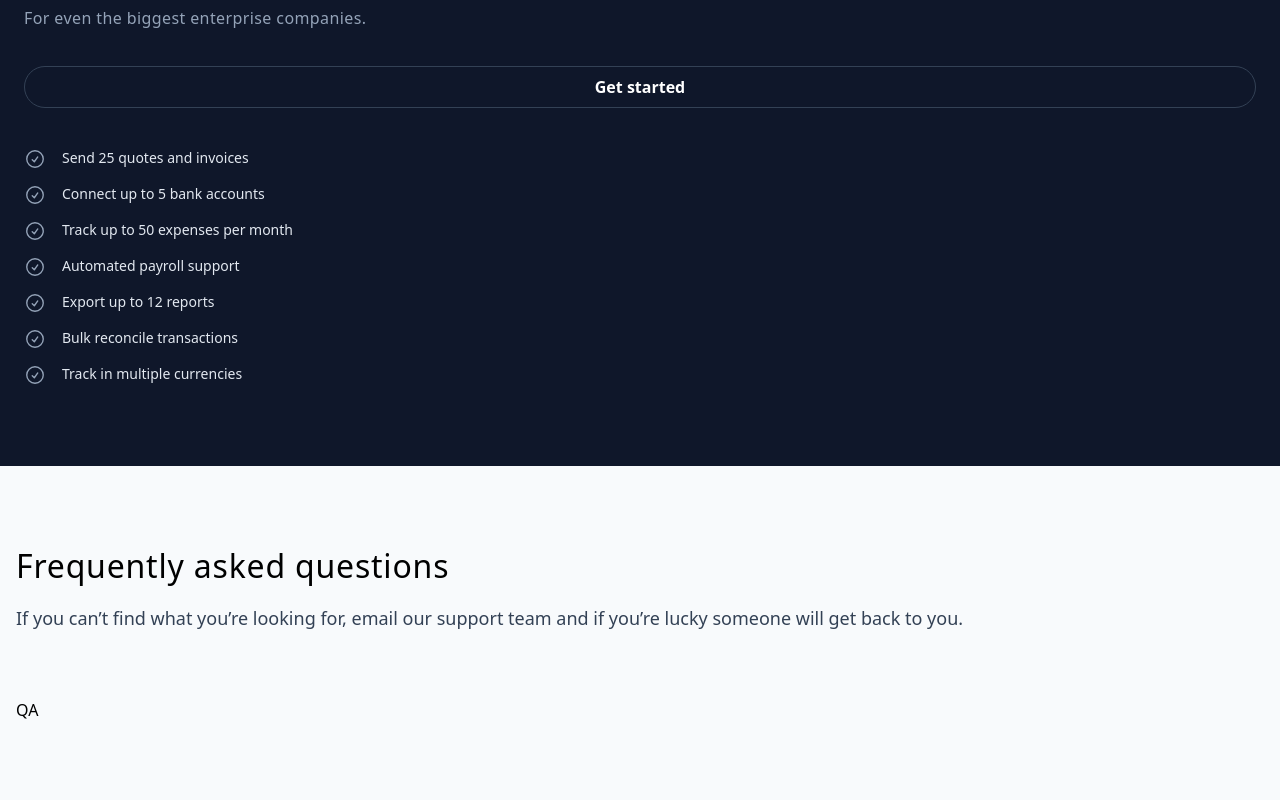
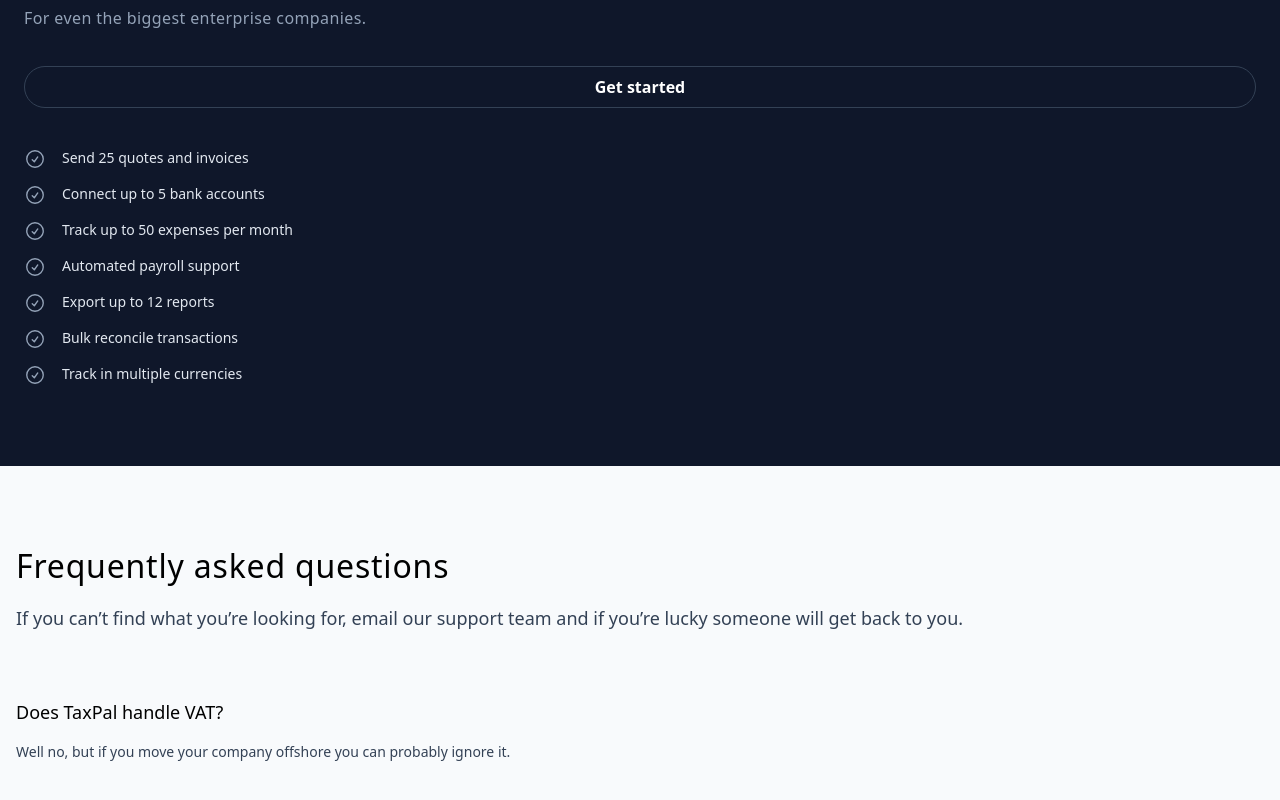
Before and after one commit to amine-omari/Taxpal-clone, a Next.js app: page / in a window 1280 px wide. Shown: the part 8658-9458 px from the top of the page. Built offline with nearby package versions, Linux system fonts and the light colour scheme.

Commit message:
feat: add question and answer in QA component

```diff
--- a/components/QA.jsx
+++ b/components/QA.jsx
@@ -1,9 +1,15 @@
-import React from 'react'
+import React from "react";
 
 const QA = () => {
   return (
-    <div>QA</div>
-  )
-}
+    <li className="space-y-4">
+      <h3 className="text-lg font-medium">Does TaxPal handle VAT?</h3>
+      <p className="text-slate-700 text-sm">
+        Well no, but if you move your company offshore you can probably ignore
+        it.
+      </p>
+    </li>
+  );
+};
 
-export default QA
+export default QA;
```
